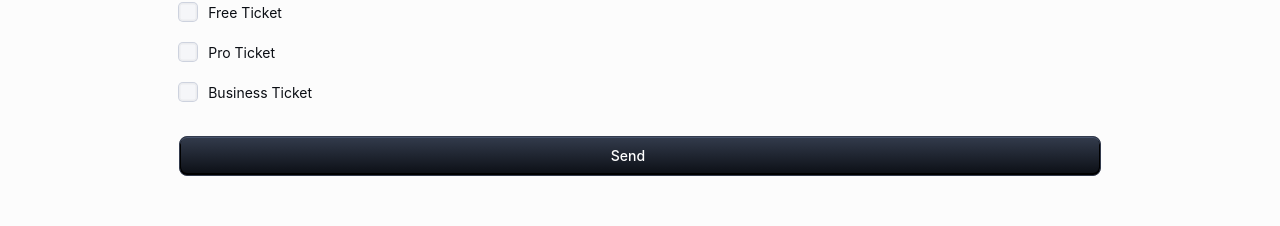
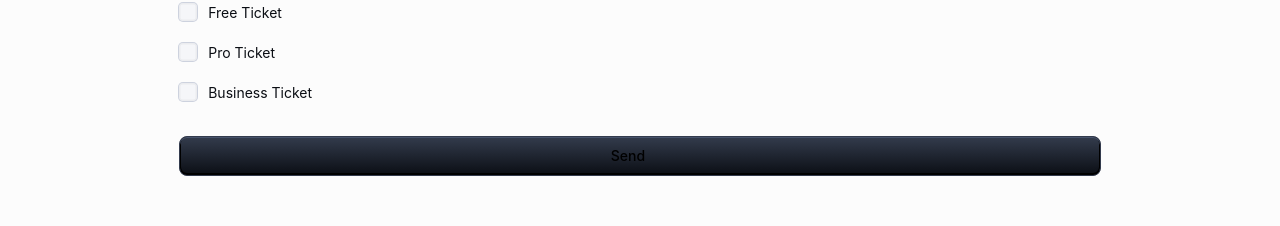
Before and after one commit to HungTabe/MailMate_AIPlugin_Page, a React (Create React App) app: page /marketing in a window 1280 px wide. Shown: the part 5353-5579 px from the top of the page. Built offline with nearby package versions, Linux system fonts and the light colour scheme; some icons are missing.

Commit message:
[mm_page_7] Update button send logic befor deploy ML1

```diff
--- a/src/components/marketing_page/components/ContactSection/ContactUs/ContactUs.js
+++ b/src/components/marketing_page/components/ContactSection/ContactUs/ContactUs.js
@@ -63,7 +63,9 @@ export default function ContactUs() {
             />
           </FormGrid>
           <FormGrid size={{ xs: 12 }}>
-          <FormLabel htmlFor="phone-number">Phone Number (Optional)</FormLabel>
+            <FormLabel htmlFor="phone-number">
+              Phone Number (Optional)
+            </FormLabel>
             <OutlinedInput
               id="phone-number"
               name="phoneNumber"
@@ -119,14 +121,19 @@ export default function ContactUs() {
               variant="contained"
               endIcon={<SendIcon />}
               disabled={isLoading}
+              sx={{
+                color: 'black',
+              }}
             >
-              {isLoading ? 'Sending...' : 'Send'}
+              {isLoading ? "Sending..." : "Send"}
             </Button>
           </FormGrid>
         </Grid>
       </form>
-      {error && <p style={{ color: 'red', marginTop: '10px' }}>{error}</p>}
-      {success && <p style={{ color: 'green', marginTop: '10px' }}>{success}</p>}
+      {error && <p style={{ color: "red", marginTop: "10px" }}>{error}</p>}
+      {success && (
+        <p style={{ color: "green", marginTop: "10px" }}>{success}</p>
+      )}
     </div>
   );
 }
--- a/src/components/marketing_page/components/ContactSection/ContactUs/useContactUsForm.js
+++ b/src/components/marketing_page/components/ContactSection/ContactUs/useContactUsForm.js
@@ -57,7 +57,7 @@ const useContactUsForm = () => {
     }
 
     try {
-      const response = await axios.post('https://localhost:7249/api/marketing/consultation-request', {
+      const response = await axios.post('https://mailmatebe-akg9fhe2fddfhrbt.canadacentral-01.azurewebsites.net/api/marketing/consultation-request', {
         fullName: formData.fullName,
         email: formData.email,
         phoneNumber: formData.phoneNumber || null,
```
Lines whose indentation alone changed are shown as unchanged.
